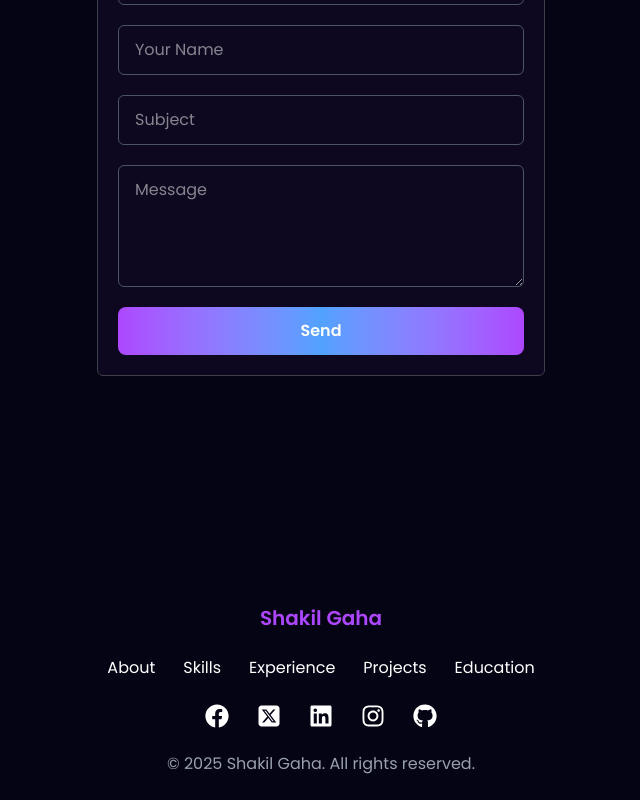
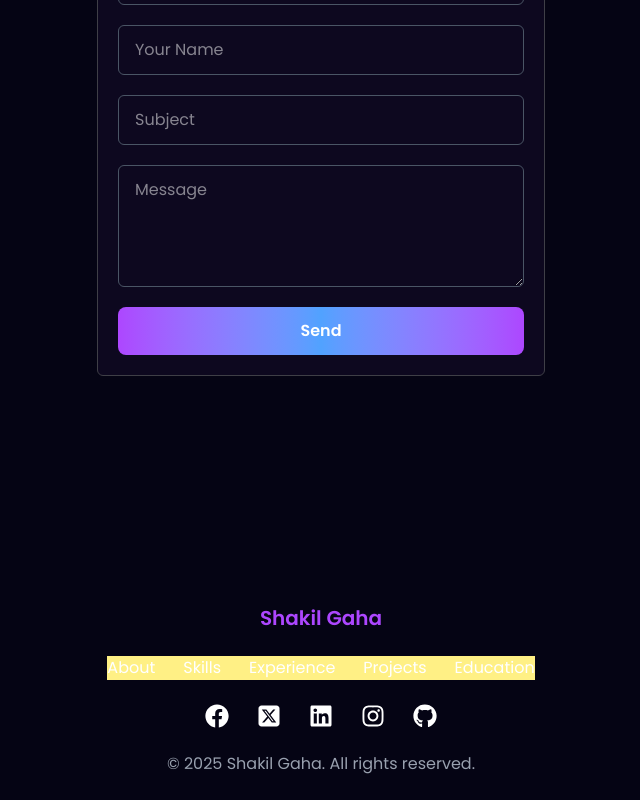
Before and after one commit to Shakilgaha/React-Portfolio, a React (Vite) app: page / in a window 1280 px wide. Shown: the part 6172-6972 px from the top of the page, without its empty margins (319-959 px from the left). Built offline with nearby package versions, Linux system fonts and the light colour scheme.

Commit message:
Fully Updated

```diff
--- a/src/components/Projects.jsx
+++ b/src/components/Projects.jsx
@@ -18,10 +18,10 @@ const Projects = () => {
     return (
         <section
             id="project"
-            className="py-24 pb-24   font-sans relative  container "
+            className="py-24 pb-24 font-sans relative  container "
 
         >
-            <div className=' m-auto px-2 md:px-20 '>
+            <div className=' m-auto px-1 md:px-20 '>
 
                 {/* Heading Section */}
                 <motion.div
@@ -81,7 +81,7 @@ const Projects = () => {
             {/*Model Container   */}
             {
                 selectedProject && (
-                    <div className="fixed inset-0 z-50 flex items-center justify-center bg-black bg-opacity-90 p-4 py-12 ">
+                    <div className="fixed inset-0 z-50 flex items-center justify-center bg-black bg-opacity-90  py-12 ">
                         <div className="bg-gray-900 rounded-xl shadow-2xl lg:w-full w-[90%] max-w-2xl  overflow-hidden relative px-3 pb-4 my-24  ">
                             {/* close model btn */}
                             <div className='flex justify-end px-1 pt-2'>
@@ -119,12 +119,12 @@ const Projects = () => {
                                 <a href={selectedProject.github}
                                     target='_blank'
                                     rel='noopener noreferrer'
-                                    className='rounded-md shadow-2xl w-full px-8 py-2 inline-block mt-5 text-lg font-bold transition duration-300 text-center hover:scale-105 hover:bg-linear-to-r hover:from-[#8245ec] hover:to-[#a885f7]  btn-project-hover  border border-zinc-700 hover:border-0 '
+                                    className='rounded-md shadow-2xl w-full px-2 md:px-8 py-2 inline-block mt-5 text-xs md:text-lg font-bold transition duration-300 text-center hover:scale-105 hover:bg-linear-to-r hover:from-[#8245ec] hover:to-[#a885f7]  btn-project-hover  border border-zinc-700 hover:border-0 '
                                 > View Code </a>
                                 <a href={selectedProject.webapp}
                                     target='_blank'
                                     rel='noopener noreferrer'
-                                    className={`rounded-md shadow-2xl w-full px-8 py-2 inline-block mt-5 text-lg font-bold transition duration-300 text-center bg-linear-to-r from-[#8245ec] to-[#a885f7]  ${selectedProject.webapp === null ? " opacity-20 cursor-not-allowed " : "btn-project-hover  hover:scale-105"}   `}
+                                    className={`rounded-md shadow-2xl w-full px-2 md:px-8 py-2 inline-block mt-5 text-xs md:text-lg font-bold transition duration-300 text-center bg-linear-to-r from-[#8245ec] to-[#a885f7]  ${selectedProject.webapp === null ? " opacity-20 cursor-not-allowed " : "btn-project-hover  hover:scale-105"}   `}
                                 > View Live </a>
 
                             </div>
--- a/src/components/UI/Footer.jsx
+++ b/src/components/UI/Footer.jsx
@@ -31,11 +31,11 @@ const Footer = () => {
         <h1 className='text-xl text-purple-500 font-semibold'>Shakil Gaha</h1>
       </div>
       {/* Links */}
-      <div className='flex flex-wrap gap-3 md:gap-7'>
+      <div className='flex flex-wrap gap-3 md:gap-7 justify-center items-center text-center bg-yellow-200'>
         {
           links.map((curLink, index) => {
             return (
-              <a key={index} href={curLink.id} className="hover:text-purple-500 transition-colors duration-75"> {curLink.label} </a>
+              <a key={index} href={curLink.id} className="hover:text-purple-500 transition-colors duration-75 text-center"> {curLink.label} </a>
             )
           })
         }
```
